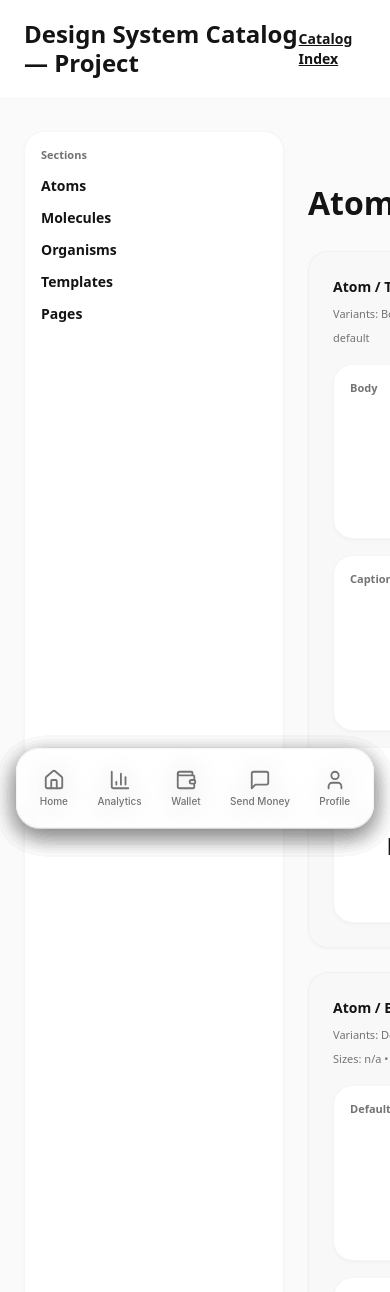
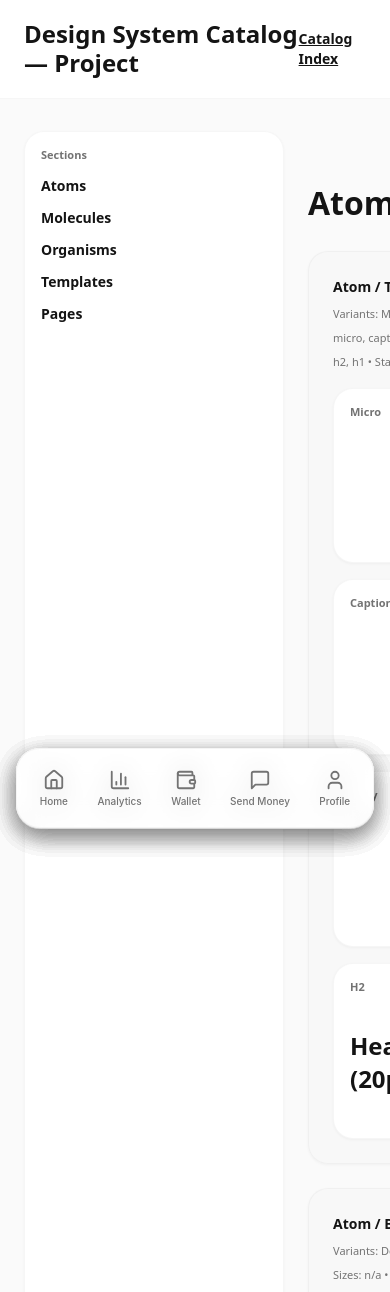
Before and after one commit to Orion-Blue/brutal-indian-palette, a React (Vite) app: page /design-system/catalog-all in a window 390 px wide. Shown: the top 1292 px of the page. Built offline with nearby package versions, Linux system fonts and the light colour scheme; the HTML template or start-up script is replaced by a standard one.

Commit message:
Update registry with mobile-specific states and enhanced metadata
cgen-56be4066027f428999e88660b3f53e76

```diff
--- a/src/design-system/catalogRegistry.tsx
+++ b/src/design-system/catalogRegistry.tsx
@@ -52,21 +52,22 @@ export const registry: ComponentMeta[] = [
     name: 'Text',
     component: Text as any,
     variants: [
-      { name: 'Body', render: () => <Text>Body text</Text> },
-      { name: 'Caption', render: () => <Text variant="caption" weight="semibold">Caption</Text> },
-      { name: 'H2', render: () => <Text variant="h2" weight="bold">Heading H2</Text> },
+      { name: 'Micro', render: () => <Text variant="micro">Micro text (10px)</Text> },
+      { name: 'Caption', render: () => <Text variant="caption" weight="semibold">Caption (12px)</Text> },
+      { name: 'Body', render: () => <Text variant="body">Body text (14px)</Text> },
+      { name: 'H2', render: () => <Text variant="h2" weight="bold">Heading H2 (20px)</Text> },
     ],
-    sizes: ['n/a'],
-    states: ['default'],
+    sizes: ['micro', 'caption', 'body-sm', 'body', 'body-lg', 'h4', 'h3', 'h2', 'h1'],
+    states: ['default', 'muted', 'disabled'],
     props: [
       { name: 'variant', type: 'display|h1|h2|h3|h4|body-large|body|body-small|caption|micro', default: 'body' },
       { name: 'weight', type: 'normal|medium|semibold|bold', default: 'normal' },
       { name: 'className', type: 'string' },
       { name: 'style', type: 'CSSProperties' },
     ],
-    tokens: { typography: ['type-h2', 'type-body', 'type-caption'], colors: ['foreground', 'muted-foreground'] },
-    accessibility: ['Semantic role is text; inherits from parent'],
-    usageNotes: ['Use for all typography; avoid hardcoded font sizes.'],
+    tokens: { typography: ['type-h1', 'type-h2', 'type-h3', 'type-h4', 'type-body-lg', 'type-body', 'type-body-sm', 'type-caption', 'type-micro'], colors: ['foreground', 'muted-foreground', 'destructive'] },
+    accessibility: ['Semantic role is text; always use semantic HTML headings (h1-h6) in JSX when appropriate'],
+    usageNotes: ['Use for all typography; avoid hardcoded font sizes. Typography scale uses 1.25 ratio optimized for mobile.'],
     jsxExample: '<Text variant="h2" weight="bold">Heading</Text>',
   },
   {
```
